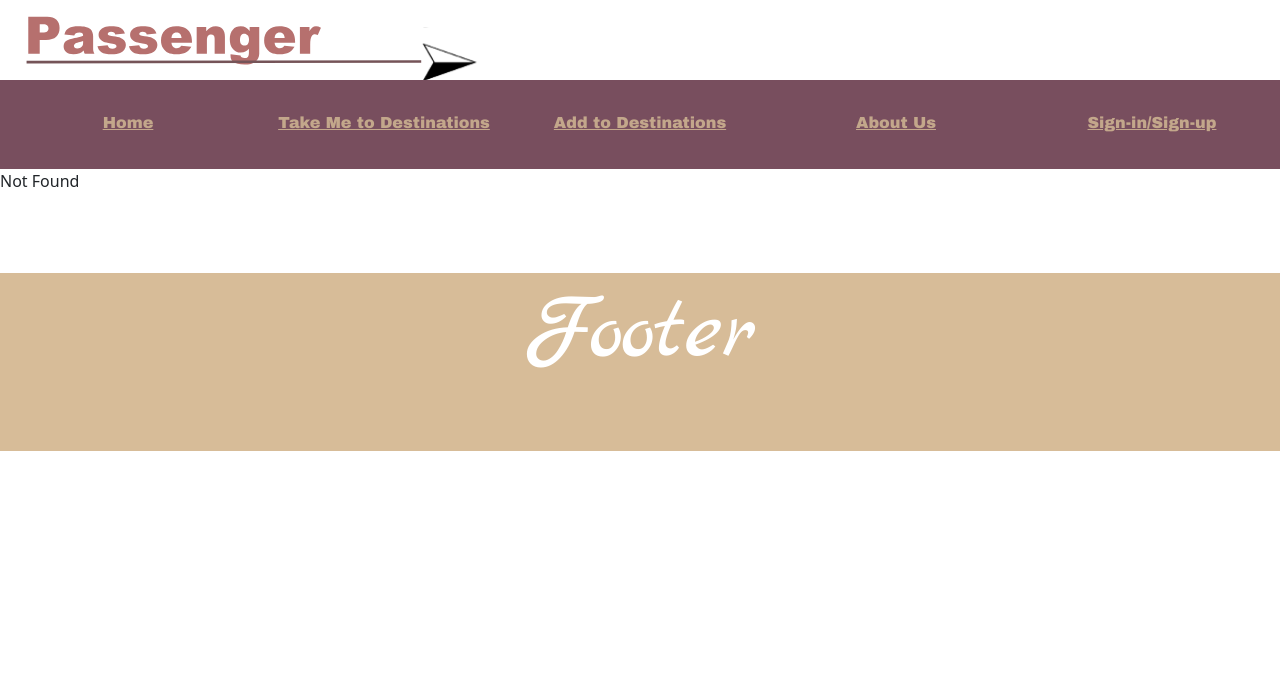
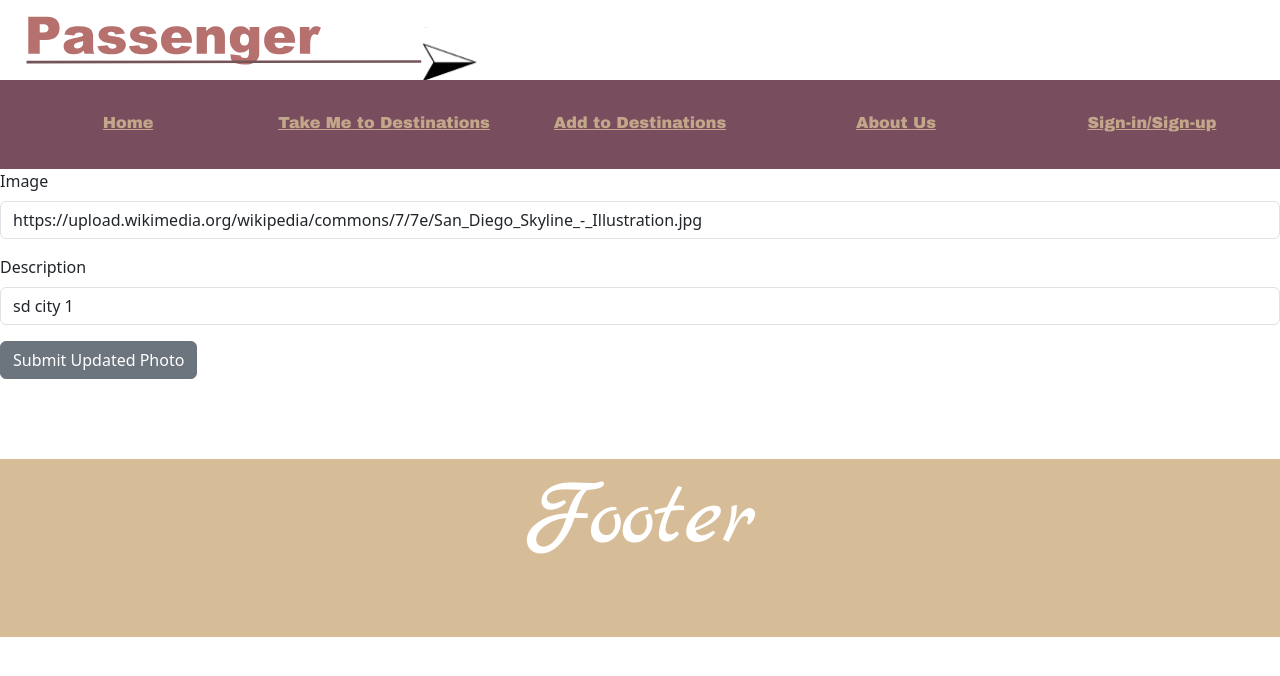
Before and after one commit to TeamProCode/passenger-frontend, a React (Create React App) app: page /destinationshow/1/photoedit/1 in a window 1280 px wide. Before the commit this address had no page. Shown: the top 676 px of the page. Built offline with nearby package versions, Linux system fonts and the light colour scheme.

Commit message:
photo update completed

```diff
--- a/src/App.js
+++ b/src/App.js
@@ -5,6 +5,7 @@ import DestinationEdit from "./pages/DestinationEdit"
 import DestinationIndex from "./pages/DestinationIndex"
 import DestinationNew from "./pages/DestinationNew"
 import PhotoNew from "./pages/PhotoNew"
+import PhotoEdit from "./pages/PhotoEdit"
 import DestinationShow from "./pages/DestinationShow"
 import AboutUs from "./pages/AboutUs"
 import Home from "./pages/Home"
@@ -25,30 +26,40 @@ const App = () => {
   const createDestination = (destination) => {
     console.log(destination)
   }
-
+  console.log(photos)
   const createPhoto = (photo) => {
     console.log(photo)
   }
+  const updateDestination = (destination, destinationId) => {
+    console.log("destination:", destination)
+    console.log("id:", destinationId)
+  }
 
-  const updateDestination = (destination, id) => {
+  const updatePhoto = (photo, photoId) => {
+    console.log("photo:", photo)
+    console.log("id:", photoId)
+  }
+  // const [photoID, setPhotoID] =useState(" ")
+  // const whenClicked = (clickedId) => {
+  //   setPhotoID (clickedId)
+  // }
+  const deleteDestination = (destination, destinationId) => {
     console.log("destination:", destination)
-    console.log("id:", id)
+    console.log("id:", destinationId)
   }
-  const deleteDestination = (destination, id) => {
-    console.log("destination:", destination)
-    console.log("id:", id)
-  }
+
   return (
     <>
       <Header />
       <Routes>
         <Route path="/" element={<Home />} />
         <Route path="/destinationindex" element={<DestinationIndex destinations={destinations} />} />
-        <Route path="/destinationshow/:id" element={<DestinationShow destinations={destinations} deleteDestination={deleteDestination} photos={photos} />} />
+        <Route path="/destinationshow/:id" element={<DestinationShow destinations={destinations} deleteDestination={deleteDestination} photos={photos} updatePhoto={updatePhoto} />} />
         <Route path="/destinationnew" element={<DestinationNew createDestination={createDestination} />} />
         <Route path="/destinationshow/:id/photonew" element={<PhotoNew
         destinations={destinations} createPhoto={createPhoto}  /> } />
         <Route path="/destinationedit/:id" element={<DestinationEdit destinations={destinations} updateDestination={updateDestination}/>} />
+        <Route path="/destinationshow/:destinationId/photoedit/:photoId" element={<PhotoEdit destinations={destinations} photos={photos} updatePhoto={updatePhoto}/>} />
         <Route path="/aboutus" element={<AboutUs />} />
         <Route path="/signin" element={<SignIn />} />
         <Route path="*" element={<NotFound />} />
--- a/src/mockPhotos.js
+++ b/src/mockPhotos.js
@@ -1,35 +1,40 @@
 const photos = [
     {
+        id: 1,
         destination_id: 1,
-        photo:
+        image:
             "https://upload.wikimedia.org/wikipedia/commons/7/7e/San_Diego_Skyline_-_Illustration.jpg",
         description: "sd city 1",
         alt:"sd city"
     },
     {
+        id: 2,
         destination_id: 1,
-        photo:
+        image:
         "https://media.istockphoto.com/id/1278353139/photo/sunset-at-la-jolla-cove.jpg?s=612x612&w=0&k=20&c=vH8NGl0DFtiThou2zmjK8EpnDXinaVGajPXYRCl1-qU=",
         description: "sd city 2",
         alt:" sd city"
     },
     {
+        id: 3,
         destination_id: 2,
-        photo:
+        image:
             "https://www.fodors.com/wp-content/uploads/2019/05/WhatNOTtodoinChicago__HERO_iStock-996188444.jpg",
         description: "chicago 1",
         alt:"chicago city"
 
     },
     {
+        id: 4,
         destination_id: 2,
-        photo:
+        image:
             "https://encrypted-tbn0.gstatic.com/images?q=tbn:ANd9GcR0VSjn7JpxQXNTBTz9wnRuEV-1tfB3MERSRg&usqp=CAU",
         description: "chicago 2",
         alt:"chicago city"
     },
-    {   destination_id: 3,
-        photo:
+    {   id: 5,
+        destination_id: 3,
+        image:
         "https://maximusrepartners.com/wp-content/uploads/2020/09/IMG_8112-1000x667.jpg",
         description: "alameda 1",
         alt:"alameda city"
--- a/src/pages/DestinationEdit.js
+++ b/src/pages/DestinationEdit.js
@@ -23,7 +23,7 @@ const DestinationEdit = ({ destinations, updateDestination }) => {
   const navigate = useNavigate()
 const handleSubmit = () => {
   updateDestination(editDestination, currentDestination.id)
-  navigate("/destinationindex")
+  navigate(`/destinationshow/${currentDestination.id}`);
 }
   return(
   <div>
--- a/src/pages/DestinationShow.js
+++ b/src/pages/DestinationShow.js
@@ -5,11 +5,11 @@ import { Button } from 'reactstrap'
 
 
 
-const DestinationShow = ({ destinations, photos, deleteDestination }) => {
+const DestinationShow = ({ destinations, photos, deleteDestination, }) => {
   const { id } = useParams()
   let currentPhotos = photos.filter((photo) => photo.destination_id === +id)
   let currentDestination = destinations.find((destination) => destination.id === +id)
-
+  // let currentPhoto =  currentPhotos.find((photo) => photo.id === +{photoID})
 
   const displayPhotos = (array) => {
     return (array.map((object) => {
@@ -23,6 +23,7 @@ const DestinationShow = ({ destinations, photos, deleteDestination }) => {
 
   // console.log((currentPhotos))
   console.log((destinations))
+  console.log((currentPhotos))
   return (
     <main className="">
       {currentDestination && (
@@ -48,16 +49,20 @@ const DestinationShow = ({ destinations, photos, deleteDestination }) => {
           </NavLink>
 
 
-          {displayPhotos(currentPhotos).map((objects, index
+          {displayPhotos(currentPhotos).map((photoObject, index
           ) => {
             return (
-              <div key={index}
-              ><img role="photo-data" src={objects.photo} alt={objects.alt} />
-                <p >{objects.description}</p>
+              <div key={index}> <img role="photo-data" src={photoObject.image} alt={photoObject.alt} />
+                <p>{photoObject.description}</p>
+                <NavLink to={`photoedit/${photoObject.id}`}
+                  className="nav-link">
+                  <button>
+                    Edit Photo
+                  </button>
+                </NavLink>
               </div>
             )
           })}
-
           <NavLink to={`/destinationshow/${id}/photonew`}>
             <button>Add Photos </button>
           </NavLink>
--- /dev/null
+++ b/src/pages/PhotoEdit.js
@@ -0,0 +1,46 @@
+import React, { useState } from "react"
+import { useNavigate, useParams } from 'react-router-dom'
+import { Form, FormGroup, Input, Label, Button} from "reactstrap"
+
+const PhotoEdit = ({ destinations, photos, updatePhoto }) => {
+  const { destinationId, photoId } = useParams()
+  let currentDestination = destinations?.find((destination) => destination.id === +destinationId)
+    console.log(currentDestination)
+  let currentPhoto = photos?.find((photo) => photo.id === +photoId)
+
+  console.log("photoid:", photoId)
+  console.log("destinationid:", destinationId)
+
+  const [editPhoto, setEditPhoto] = useState({
+    image: currentPhoto.image,
+    description: currentPhoto.description,
+    destination_id: currentDestination.destinationId
+  })
+  const handleChange = (e) => {
+    setEditPhoto({ ...editPhoto, [e.target.id]: e.target.value })
+  }
+const navigate = useNavigate()
+const handleSubmit = () => {
+  updatePhoto(editPhoto, currentPhoto.id)
+  navigate(`/destinationshow/${currentDestination.id}`)
+}
+  return (
+        <div>
+        <Form>
+        <FormGroup>
+          <Label for="image"> Image </Label>
+          <Input type="img" id="image" onChange={handleChange} value={editPhoto.image}/>
+        </FormGroup>
+        <FormGroup>
+          <Label for="description">Description</Label>
+          <Input type="text" id="description" onChange={handleChange}value={editPhoto.description}/>
+        </FormGroup>
+        </Form>
+        <Button onClick={handleSubmit} id="submit">
+        Submit Updated Photo
+      </Button>
+      </div>
+        )
+      }
+
+export default PhotoEdit
```
Lines whose indentation alone changed are shown as unchanged.
